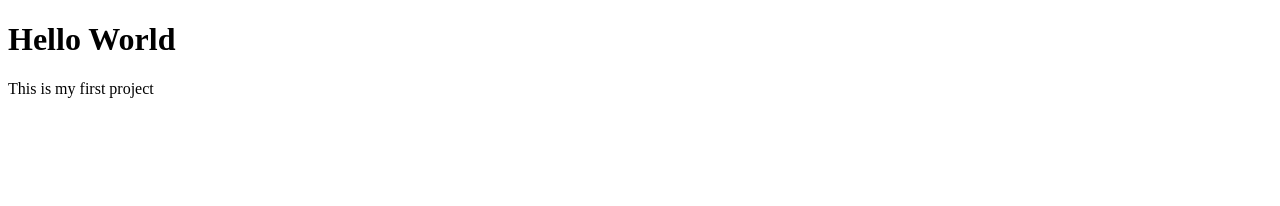
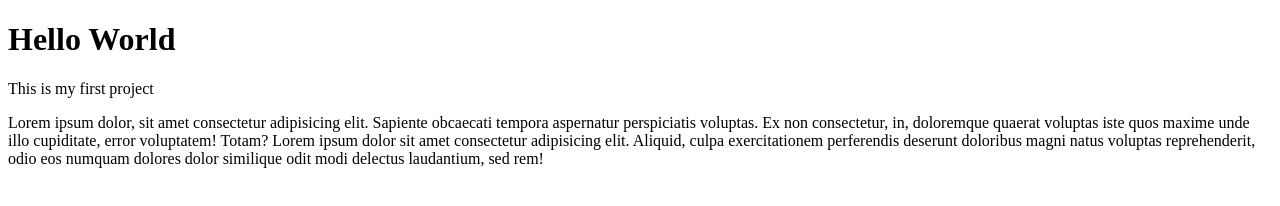
Before and after one commit to Suliman-Aminy/aminy, a plain HTML site: page index.html in a window 1280 px wide. Drawn offline with Linux system fonts and the light colour scheme.

Commit message:
index.html

```diff
--- a/index.html
+++ b/index.html
@@ -8,5 +8,8 @@
 <body>
    <h1>Hello World</h1>
    <p>This is my first project</p>
+   <p>Lorem ipsum dolor, sit amet consectetur adipisicing elit. Sapiente obcaecati tempora aspernatur perspiciatis voluptas. Ex non consectetur, in, doloremque quaerat voluptas iste quos maxime unde illo cupiditate, error voluptatem! Totam?
+    Lorem ipsum dolor sit amet consectetur adipisicing elit. Aliquid, culpa exercitationem perferendis deserunt doloribus magni natus voluptas reprehenderit, odio eos numquam dolores dolor similique odit modi delectus laudantium, sed rem!
+   </p>
 </body>
 </html>
```
